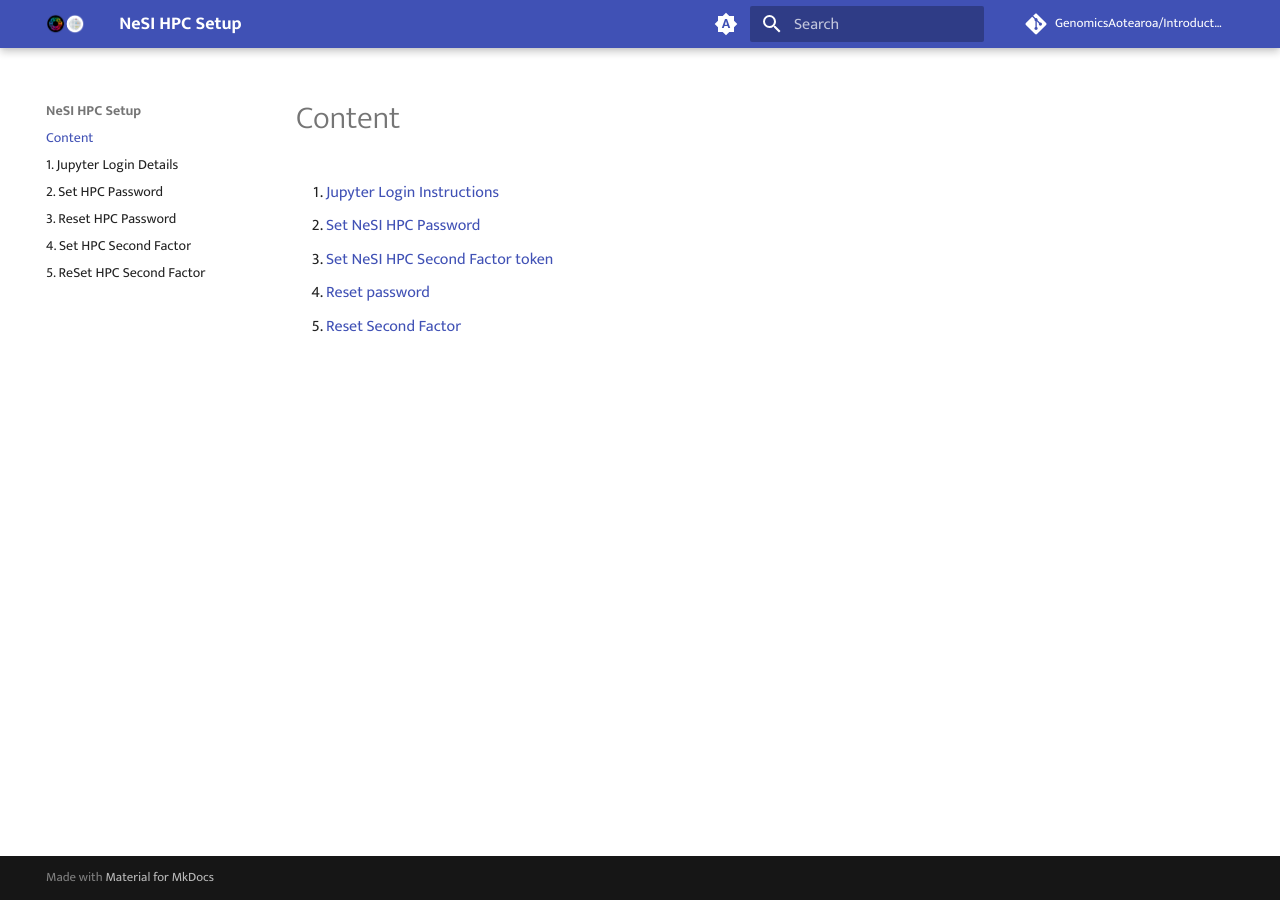
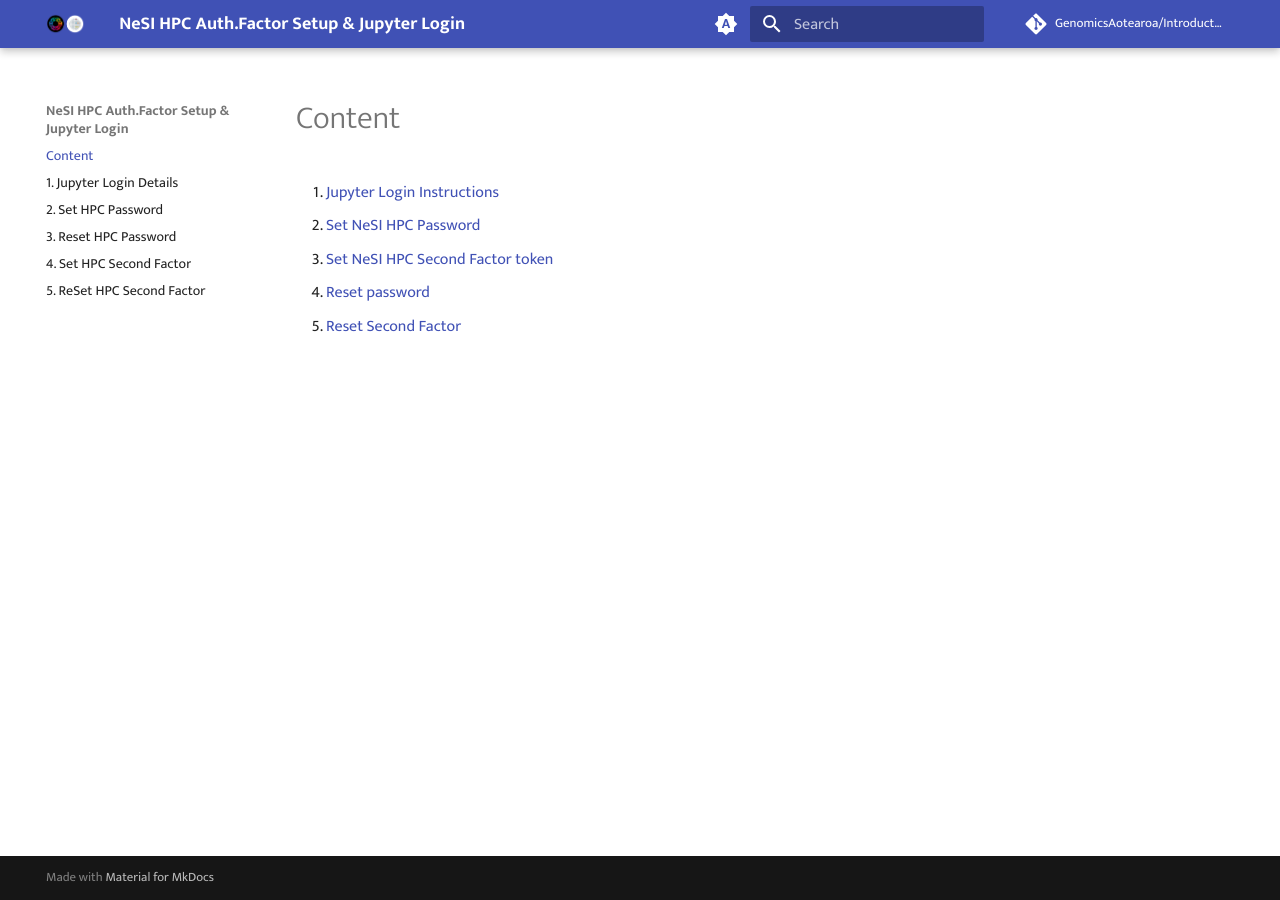
Before and after one commit to GenomicsAotearoa/nesi-jupyter, an MkDocs documentation site: the page built from docs/index.md, in a window 1280 px wide. Built offline with MkDocs 1.6.1 and Material for MkDocs 9.7.7, drawn with Linux system fonts in a browser that asks for light colours; comment, search, counter and statistics services are not loaded.

Commit message:
update mkdocs

```diff
--- a/mkdocs.yml
+++ b/mkdocs.yml
@@ -1,4 +1,4 @@
-site_name: NeSI HPC Setup
+site_name: NeSI HPC Auth.Factor Setup & Jupyter Login
 site_author: Genomics Aotearoa
 site_dir: public
 site_url: "https://genomicsaotearoa.github.io/Introduction-to-R/"
```
